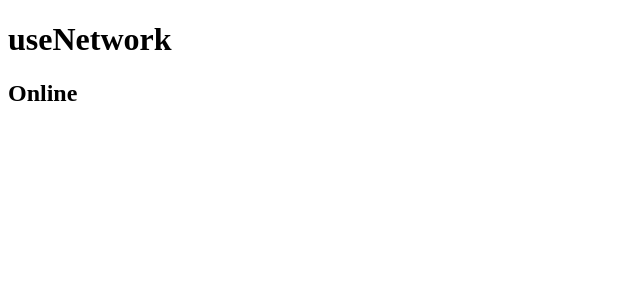
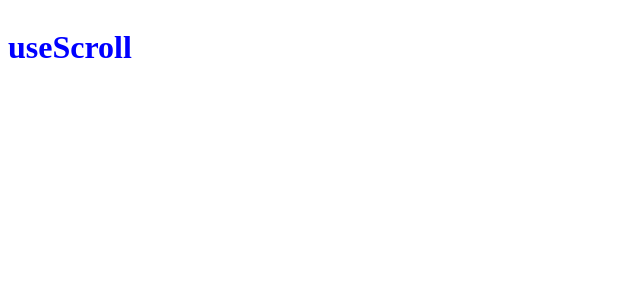
Before and after one commit to kangkyeongseo/react-hooks, a React (Create React App) app: page / in a window 1280 px wide. Shown: the top 300 px of the page, without its empty margins (0-640 px from the left). Built offline with nearby package versions, Linux system fonts and the light colour scheme.

Commit message:
useScroll

```diff
--- a/src/App.js
+++ b/src/App.js
@@ -1,33 +1,26 @@
 import React, { useEffect, useState } from "react";
 
-const useNetwork = (onChange) => {
-  const [status, setStatus] = useState(navigator.onLine);
-  const handleChange = () => {
-    if (typeof onChange === "function") {
-      onChange(navigator.onLine);
-    }
-    setStatus(navigator.onLine);
+const useScroll = () => {
+  const [state, setState] = useState({ x: 0, y: 0 });
+  const onScroll = () => {
+    setState({ x: window.scrollX, y: window.scrollY });
   };
   useEffect(() => {
-    window.addEventListener("online", handleChange);
-    window.addEventListener("offline", handleChange);
+    window.addEventListener("scroll", onScroll);
     return () => {
-      window.removeEventListener("online", handleChange);
-      window.removeEventListener("offline", handleChange);
+      window.removeEventListener("scroll", onScroll);
     };
   }, []);
-  return status;
+  return state;
 };
 
 const App = () => {
-  const handleNetworkChange = (onLine) => {
-    console.log(onLine ? "We just went online" : "We are offLine");
-  };
-  const onLine = useNetwork(handleNetworkChange);
+  const { y } = useScroll();
   return (
-    <div>
-      <h1>useNetwork</h1>
-      <h2>{onLine ? "Online" : "Offline"}</h2>
+    <div style={{ height: "1000vh" }}>
+      <h1 style={{ position: "fixed", color: y > 100 ? "red" : "blue" }}>
+        useScroll
+      </h1>
     </div>
   );
 };
```
